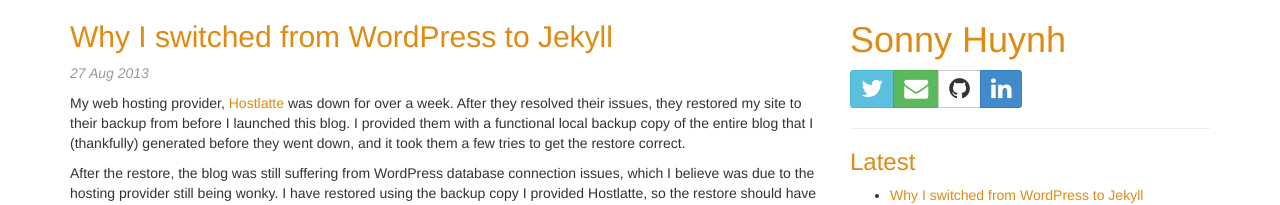
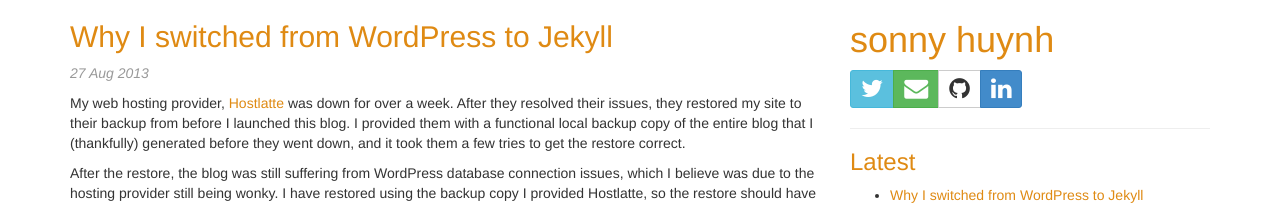
Before and after one commit to sonnyhuynh/sonnyhuynh.github.io, a Jekyll site: the page built from index.html, in a window 1280 px wide. Shown: the top 205 px of the page. Built offline with Jekyll 4.4.1, drawn with Linux system fonts in a browser that asks for light colours; Markdown is read by kramdown in place of the engine named in the settings.

Commit message:
Make site name lowercase

```diff
--- a/_layouts/default.html
+++ b/_layouts/default.html
@@ -4,7 +4,7 @@
     <div class="row">
         <div class="col-md-4 col-md-push-8 col-sm-5 col-sm-push-7">
             <header>
-                <h1><a href="/">{{ site.name }}</a></h1>
+                <h1 class="text-lowercase"><a href="/">{{ site.name }}</a></h1>
             </header>
             {% include widget/social.html %}
 
```
